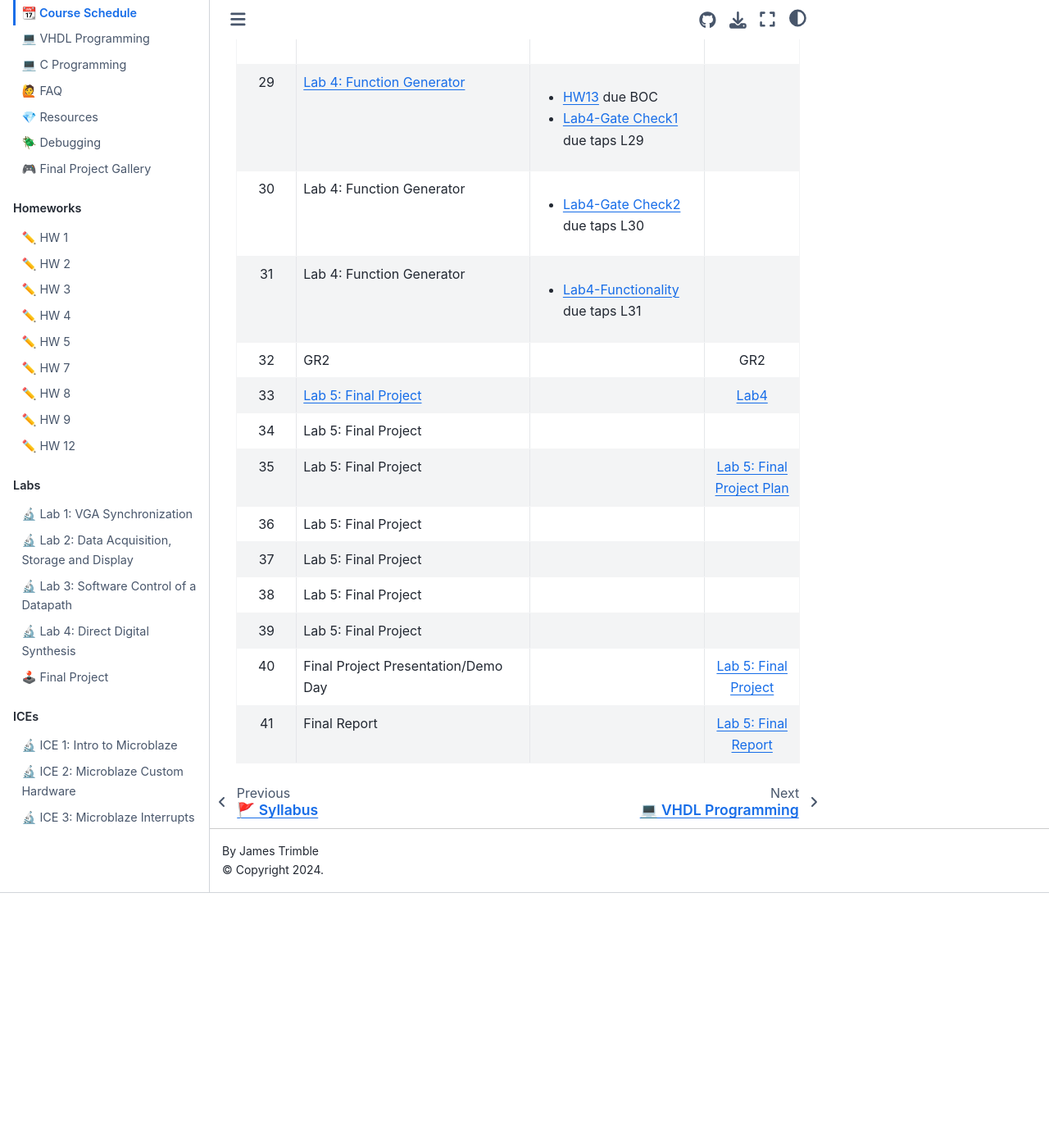
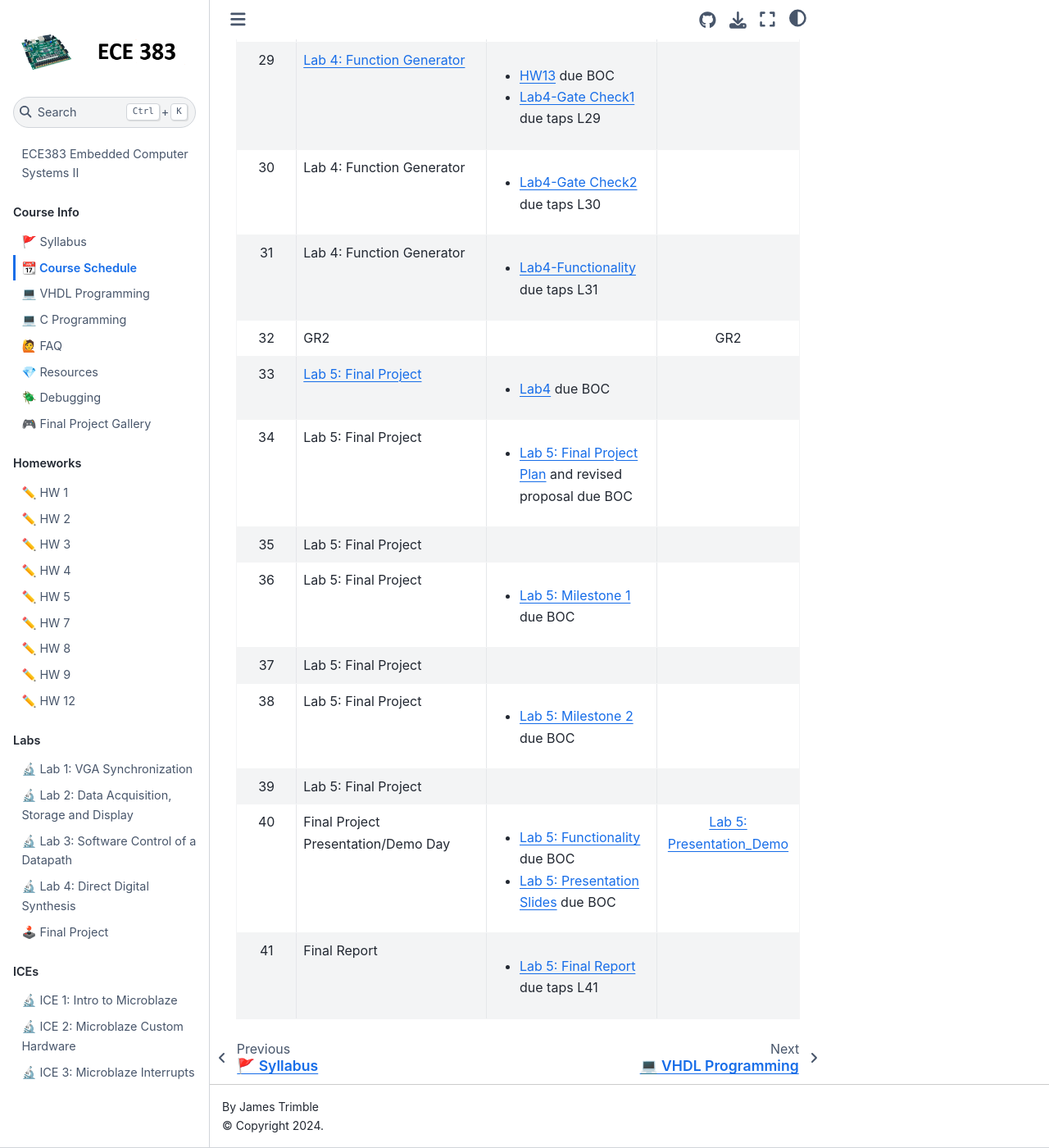
Before and after one commit to USAFA-ECE/ece383, a Jupyter Book: the page built from book/schedule.md, in a window 1280 px wide and 1400 px high, scrolled down 3904 px. Shown: the whole window at 82% size. Built offline with Jupyter Book 1.0.4 settings and Sphinx 7.4.7 and the Sphinx Book theme 1.1.4, drawn with Linux system fonts in a browser that asks for light colours; pages that are not in the unit, such as notebooks, are missing from menus; before the commit the page ends 4993 px from its top, so only the background shows below that.

Commit message:
Update schedule.md

```diff
--- a/book/schedule.md
+++ b/book/schedule.md
@@ -39,12 +39,12 @@ This schedule is subject to change as appropriate.
 | 30     | Lab 4: Function Generator | <ul><li>[Lab4-Gate Check2](Assignments/lab4.md) due taps L30</li></ul> |        |
 | 31     | Lab 4: Function Generator | <ul><li>[Lab4-Functionality](Assignments/lab4.md) due taps L31</li></ul> |        |
 | 32     | GR2  |                      | GR2  |
-| 33     | [Lab 5: Final Project](Assignments/project.md)             |                 |     [Lab4](Assignments/lab4.md)        |
-| 34     | Lab 5: Final Project             |                      |           |
-| 35     | Lab 5: Final Project             |                      |     [Lab 5: Final Project Plan](Assignments/project.md)                             |
-| 36     | Lab 5: Final Project             |                      |                                 |
+| 33     | [Lab 5: Final Project](Assignments/project.md)          | <ul><li>[Lab4](Assignments/lab4.md) due BOC </li></ul>|     |
+| 34     | Lab 5: Final Project             |  <ul><li>[Lab 5: Final Project Plan](Assignments/project.md) and revised proposal due BOC    </li></ul>      |           |
+| 35     | Lab 5: Final Project             |                      |                                  |
+| 36     | Lab 5: Final Project             |  <ul><li>[Lab 5: Milestone 1](Assignments/project.md) due BOC    </li></ul>                    |                   |
 | 37     | Lab 5: Final Project             |                      |                                 |
-| 38     | Lab 5: Final Project             |                      |                                 |
+| 38     | Lab 5: Final Project             |  <ul><li>[Lab 5: Milestone 2](Assignments/project.md) due BOC    </li></ul>                    |                   |
 | 39     | Lab 5: Final Project             |                      |                                  |
-| 40     | Final Project Presentation/Demo Day              |                    |      [Lab 5: Final Project](Assignments/project.md)       |
-| 41     | Final Report              |                      | [Lab 5: Final Report](Assignments/project.md)             |
+| 40     | Final Project Presentation/Demo Day  | <ul><li>[Lab 5: Functionality](Assignments/project.md) due BOC </li><li> [Lab 5: Presentation Slides](Assignments/project.md) due BOC  </li></ul>                    |  [Lab 5: Presentation_Demo](Assignments/project.md)  |
+| 41     | Final Report                     | <ul><li> [Lab 5: Final Report](Assignments/project.md)    due taps L41 </li></ul> |         |
```
